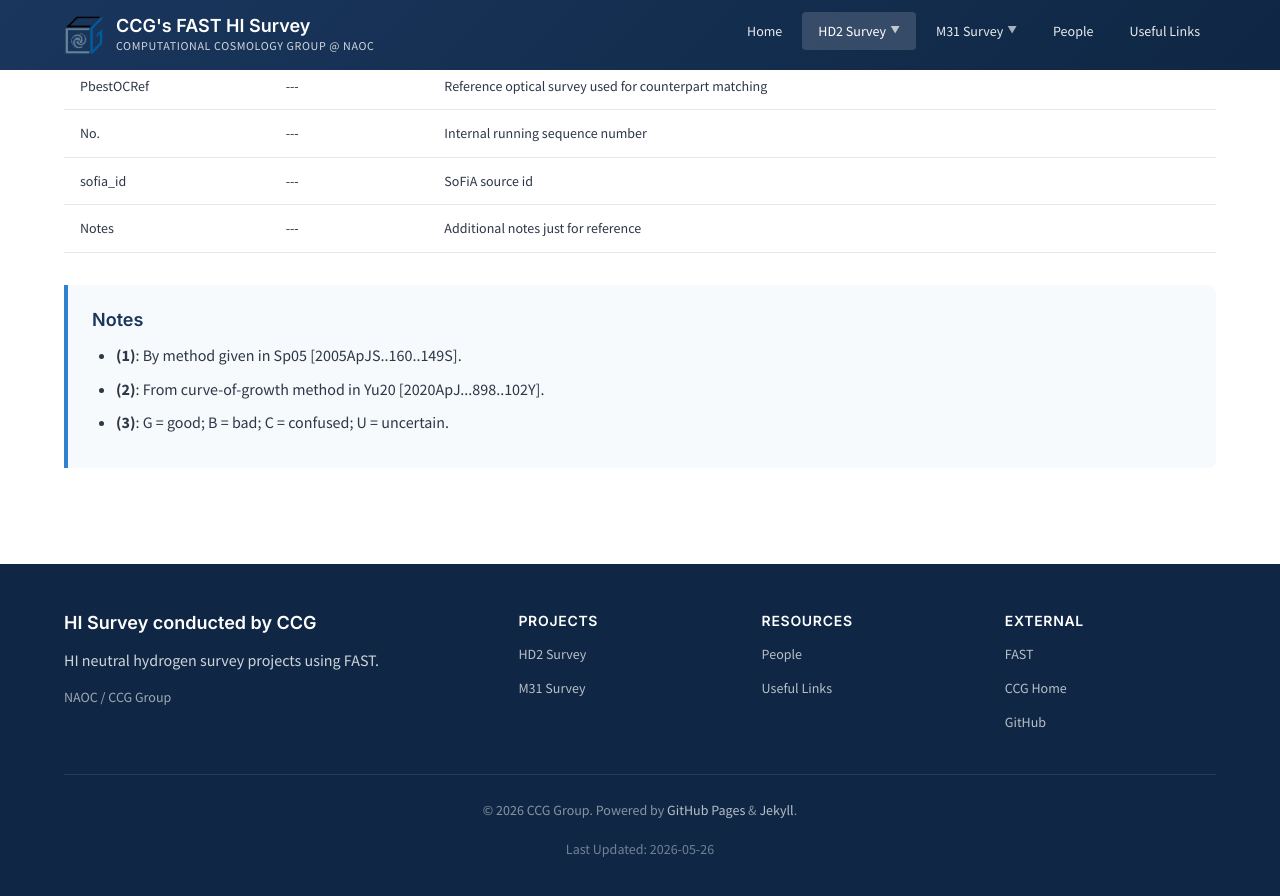
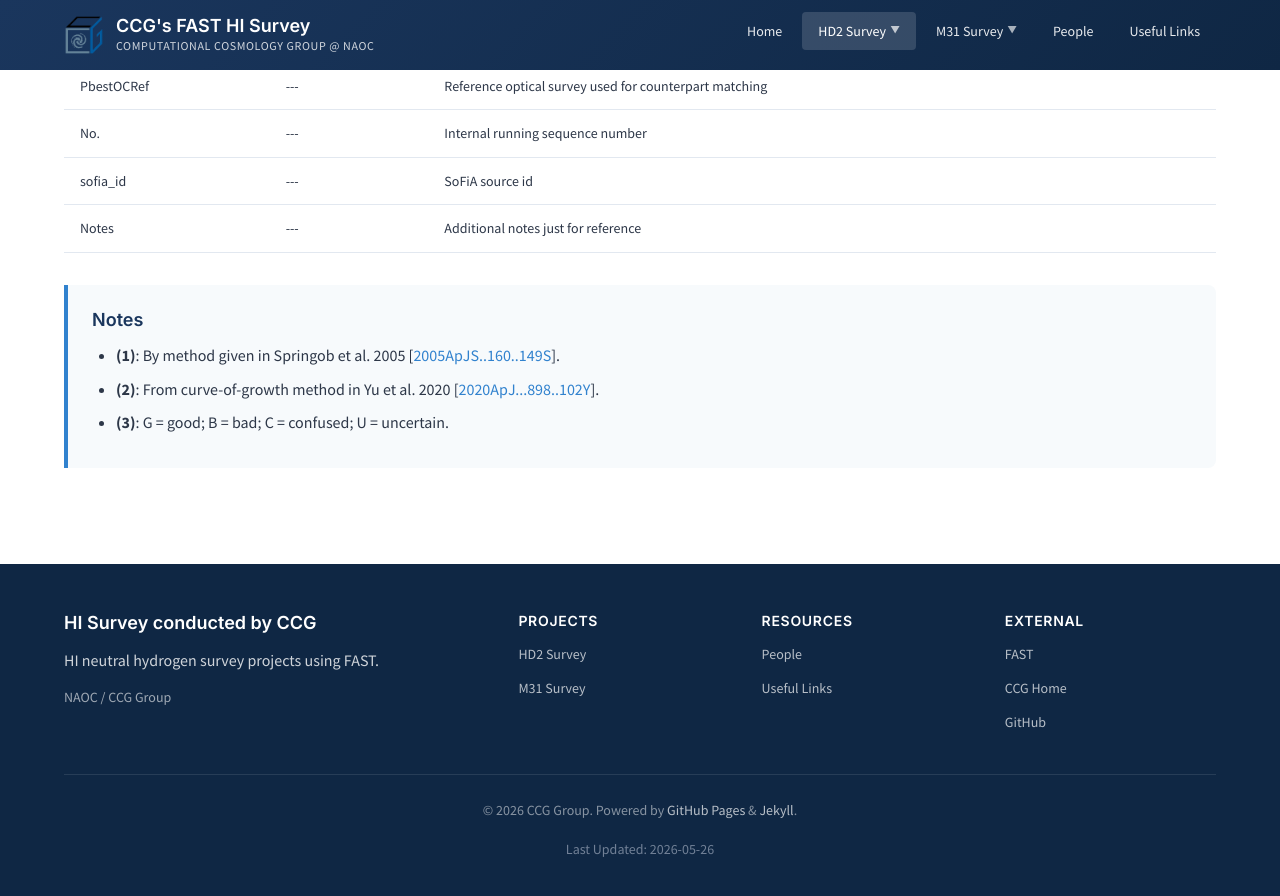
Before and after one commit to ccg-FAST/ccg-FAST.github.io, a Jekyll site: the page built from hd2/data/pdr.md, in a window 1280 px wide and 900 px high, scrolled down 2397 px. Shown: the top 896 px of the window. Built offline with Jekyll 4.4.1, drawn with Linux system fonts in a browser that asks for light colours.

Commit message:
add link for notes

```diff
--- a/hd2/data/pdr.md
+++ b/hd2/data/pdr.md
@@ -96,8 +96,8 @@ permalink: /hd2/data/pdr/
         <div class="info-box" style="margin-top: 2rem;">
             <h3 class="info-box-title">Notes</h3>
             <ul style="margin-bottom: 0;">
-                <li><strong>(1)</strong>: By method given in Sp05 [2005ApJS..160..149S].</li>
-                <li><strong>(2)</strong>: From curve-of-growth method in Yu20 [2020ApJ...898..102Y].</li>
+                <li><strong>(1)</strong>: By method given in Springob et al. 2005 [<a href="https://ui.adsabs.harvard.edu/abs/2005ApJS..160..149S/abstract" target="_blank">2005ApJS..160..149S</a>].</li>
+                <li><strong>(2)</strong>: From curve-of-growth method in Yu et al. 2020 [<a href="https://ui.adsabs.harvard.edu/abs/2020ApJ...898..102Y/abstract" target="_blank">2020ApJ...898..102Y</a>].</li>
                 <li><strong>(3)</strong>: G = good; B = bad; C = confused; U = uncertain.</li>
             </ul>
         </div>
```
